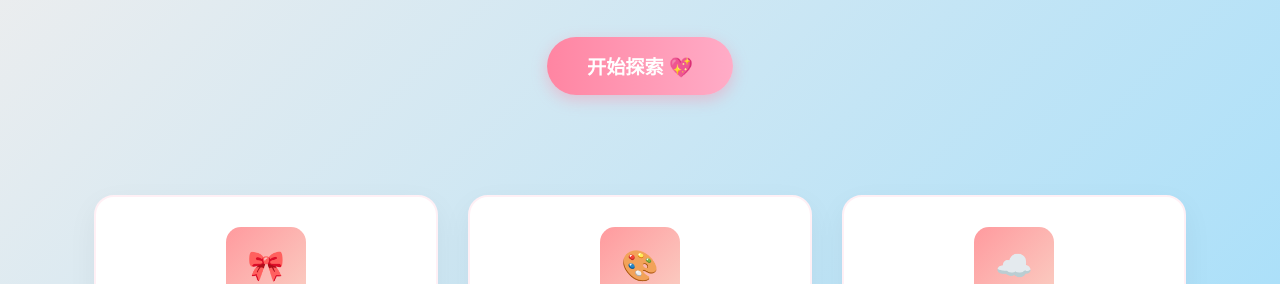
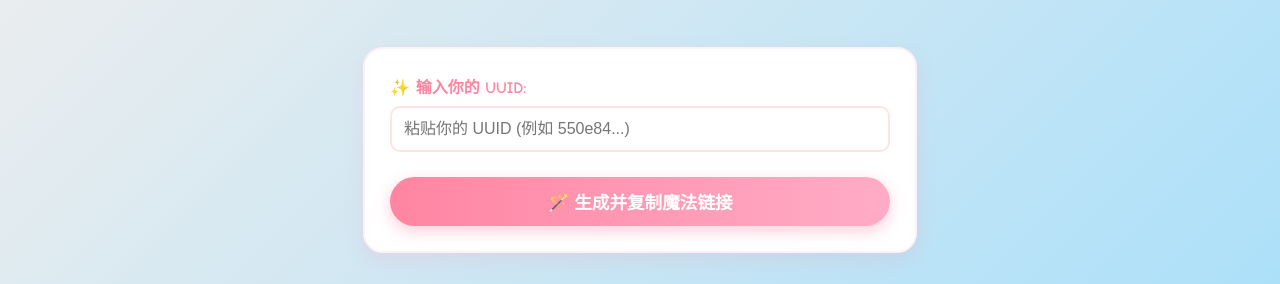
Before and after one commit to wstimin/wode-zhanshujingxiang, a plain HTML site: page index.html in a window 1280 px wide. Shown: the part 516-800 px from the top of the page. Drawn offline with Linux system fonts and the light colour scheme.

Commit message:
Update index.html

```diff
--- a/index.html
+++ b/index.html
@@ -8,8 +8,8 @@
         /* --- 全局样式 --- */
         body {
             margin: 0;
-            font-family: 'Comic Sans MS', 'Muli', 'Nunito', sans-serif; /* 尝试使用可爱的字体 */
-            background: linear-gradient(135deg, #fff1eb 0%, #ace0f9 100%); /* 粉蓝渐变背景 */
+            font-family: 'Comic Sans MS', 'Muli', 'Nunito', sans-serif;
+            background: linear-gradient(135deg, #fff1eb 0%, #ace0f9 100%);
             background-attachment: fixed;
             color: #555;
             display: flex;
@@ -25,8 +25,8 @@
             justify-content: space-between;
             align-items: center;
             padding: 15px 5%;
-            background: rgba(255, 255, 255, 0.6); /* 半透明白色 */
-            backdrop-filter: blur(10px); /* 毛玻璃效果 */
+            background: rgba(255, 255, 255, 0.6);
+            backdrop-filter: blur(10px);
             box-shadow: 0 2px 10px rgba(0,0,0,0.05);
             position: sticky;
             top: 0;
@@ -35,7 +35,7 @@
         .brand {
             font-size: 24px;
             font-weight: bold;
-            color: #ff85a2; /* 可爱的粉色 */
+            color: #ff85a2;
             display: flex;
             align-items: center;
         }
@@ -81,31 +81,89 @@
             margin-bottom: 15px;
             text-shadow: 2px 2px 4px rgba(255,255,255,0.5);
         }
-        .sparkle { color: #ffd700; } /* 闪烁的星星 */
+        .sparkle { color: #ffd700; }
 
         .description {
             font-size: 1.2em;
             max-width: 600px;
-            margin: 0 auto 40px;
+            margin: 0 auto 30px;
             line-height: 1.6;
             color: #666;
+        }
+
+        /* --- 🌟 新增：魔法工具箱样式 --- */
+        .magic-box {
+            background: white;
+            padding: 25px;
+            border-radius: 20px;
+            box-shadow: 0 8px 20px rgba(255, 133, 162, 0.15);
+            max-width: 500px;
+            width: 90%;
+            margin-top: 20px;
+            border: 2px solid #fff0f5;
+        }
+
+        .input-group {
+            margin-bottom: 15px;
+            text-align: left;
+        }
+
+        .input-label {
+            display: block;
+            margin-bottom: 8px;
+            font-weight: bold;
+            color: #ff85a2;
+        }
+
+        input[type="text"] {
+            width: 100%;
+            padding: 12px;
+            border: 2px solid #ffe4e1;
+            border-radius: 10px;
+            font-size: 16px;
+            outline: none;
+            box-sizing: border-box;
+            color: #555;
+            transition: border-color 0.3s;
+        }
+        input[type="text"]:focus {
+            border-color: #ff85a2;
         }
 
         .btn-explore {
             background: linear-gradient(to right, #ff85a2, #ffacc7);
             color: white;
-            padding: 15px 40px;
+            padding: 12px 30px;
             border-radius: 30px;
-            font-size: 1.2em;
+            font-size: 1.1em;
             font-weight: bold;
             border: none;
             cursor: pointer;
+            width: 100%;
+            margin-top: 10px;
             box-shadow: 0 5px 15px rgba(255, 133, 162, 0.4);
             transition: all 0.3s ease;
         }
         .btn-explore:hover {
-            transform: translateY(-3px);
+            transform: translateY(-2px);
             box-shadow: 0 8px 20px rgba(255, 133, 162, 0.6);
+        }
+
+        .result-area {
+            margin-top: 15px;
+            display: none; /* 默认隐藏 */
+        }
+        textarea {
+            width: 100%;
+            height: 80px;
+            padding: 10px;
+            border-radius: 10px;
+            border: 1px dashed #ff85a2;
+            background: #fffafa;
+            color: #888;
+            font-size: 12px;
+            resize: none;
+            box-sizing: border-box;
         }
 
         /* --- 底部卡片区域 --- */
@@ -135,23 +193,15 @@
             height: 80px;
             margin-bottom: 20px;
             border-radius: 15px;
-            /* 这里用颜色块代替图片，你可以换成<img>标签 */
             background: linear-gradient(135deg, #ff9a9e 0%, #fad0c4 99%, #fad0c4 100%);
             display: inline-block;
             line-height: 80px;
             font-size: 30px;
             color: white;
         }
-        .feature-card h3 {
-            color: #ff85a2;
-            margin-bottom: 10px;
-        }
-        .feature-card p {
-            font-size: 0.95em;
-            color: #888;
-        }
+        .feature-card h3 { color: #ff85a2; margin-bottom: 10px; }
+        .feature-card p { font-size: 0.95em; color: #888; }
 
-        /* --- 页脚 --- */
         footer {
             text-align: center;
             padding: 20px;
@@ -164,9 +214,7 @@
 <body>
 
     <nav class="navbar">
-        <div class="brand">
-            <span>🌸</span> Anime World
-        </div>
+        <div class="brand"><span>🌸</span> Anime World</div>
         <div class="nav-links">
             <a href="#">首页</a>
             <a href="#">角色</a>
@@ -187,7 +235,19 @@
             和二次元角色一起开启你的快乐一天吧~ (๑•̀ㅂ•́)و✧
         </p>
 
-        <button class="btn-explore">开始探索 💖</button>
+        <div class="magic-box">
+            <div class="input-group">
+                <label class="input-label">✨ 输入你的 UUID:</label>
+                <input type="text" id="uuidInput" placeholder="粘贴你的 UUID (例如 550e84...)">
+            </div>
+
+            <button class="btn-explore" onclick="generateLink()">🪄 生成并复制魔法链接</button>
+
+            <div class="result-area" id="resultArea">
+                <p style="font-size:12px; color:#ff85a2; margin: 5px 0;">链接已复制！去软件里粘贴吧~ 👇</p>
+                <textarea id="vlessOutput" readonly></textarea>
+            </div>
+        </div>
     </main>
 
     <section class="features">
@@ -212,5 +272,44 @@
         © 2025 Anime World. Made with 💖 for travelers.
     </footer>
 
+    <script>
+        function generateLink() {
+            // 1. 获取用户输入的 UUID
+            const uuid = document.getElementById('uuidInput').value.trim();
+
+            // 简单校验
+            if (!uuid) {
+                alert("请先输入 UUID 哦！(｡•́︿•̀｡)");
+                return;
+            }
+
+            // 2. 自动获取当前域名
+            const host = window.location.hostname;
+
+            // 3. 这里的路径写死为 /a (因为我们后端已经改成了 /a)
+            const path = "/a";
+
+            // 4. 拼凑 VLESS 链接
+            const link = `vless://${uuid}@${host}:443?encryption=none&security=tls&type=ws&host=${host}&path=${path}#MyAnimeNode`;
+
+            // 5. 显示并复制
+            const outputArea = document.getElementById('resultArea');
+            const textarea = document.getElementById('vlessOutput');
+
+            outputArea.style.display = 'block';
+            textarea.value = link;
+
+            // 执行复制
+            textarea.select();
+            document.execCommand("copy");
+
+            // 更改按钮文字提示成功
+            const btn = document.querySelector('.btn-explore');
+            const originalText = btn.innerText;
+            btn.innerText = "复制成功！✅";
+            setTimeout(() => { btn.innerText = originalText; }, 2000);
+        }
+    </script>
+
 </body>
 </html>
```
